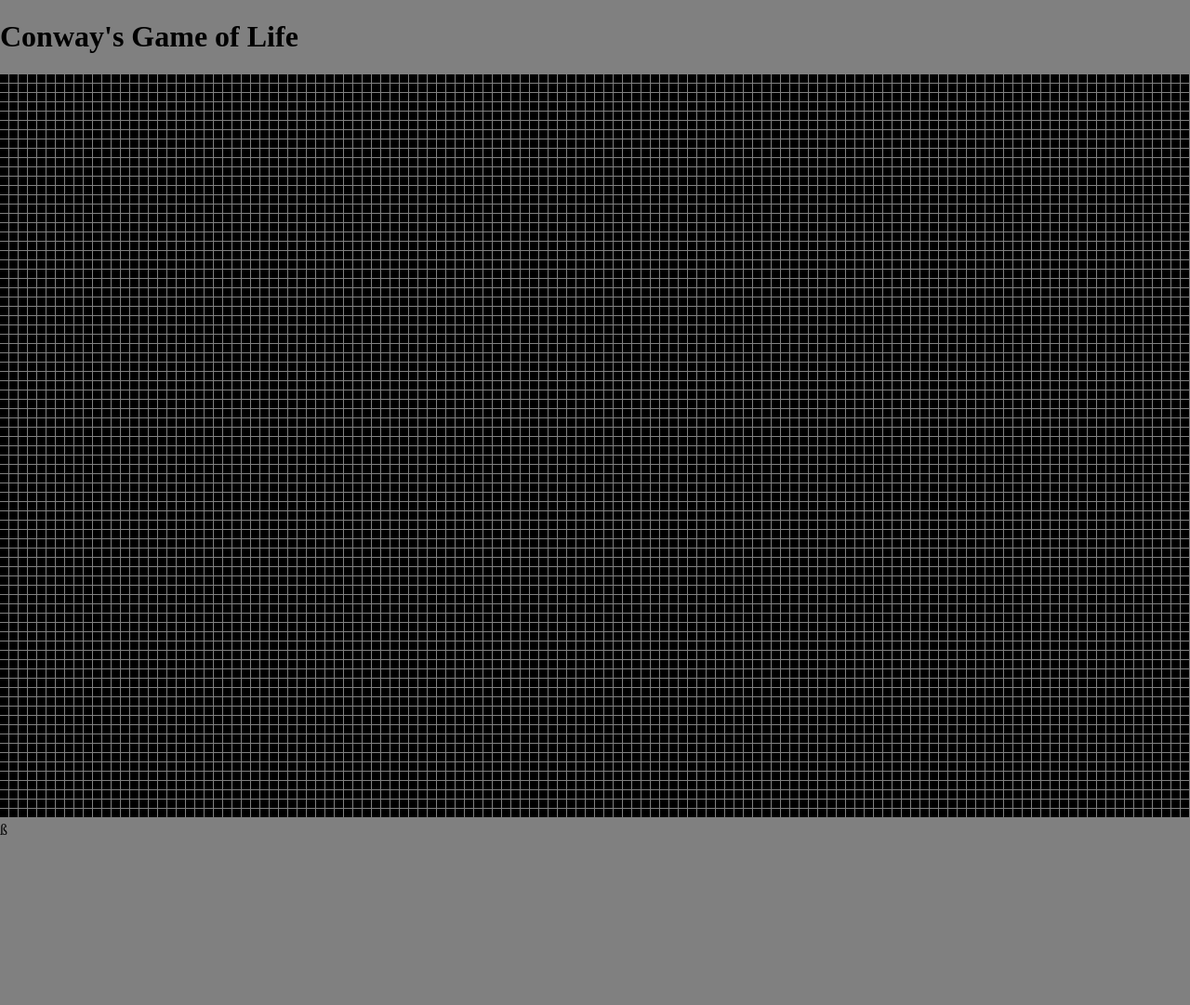
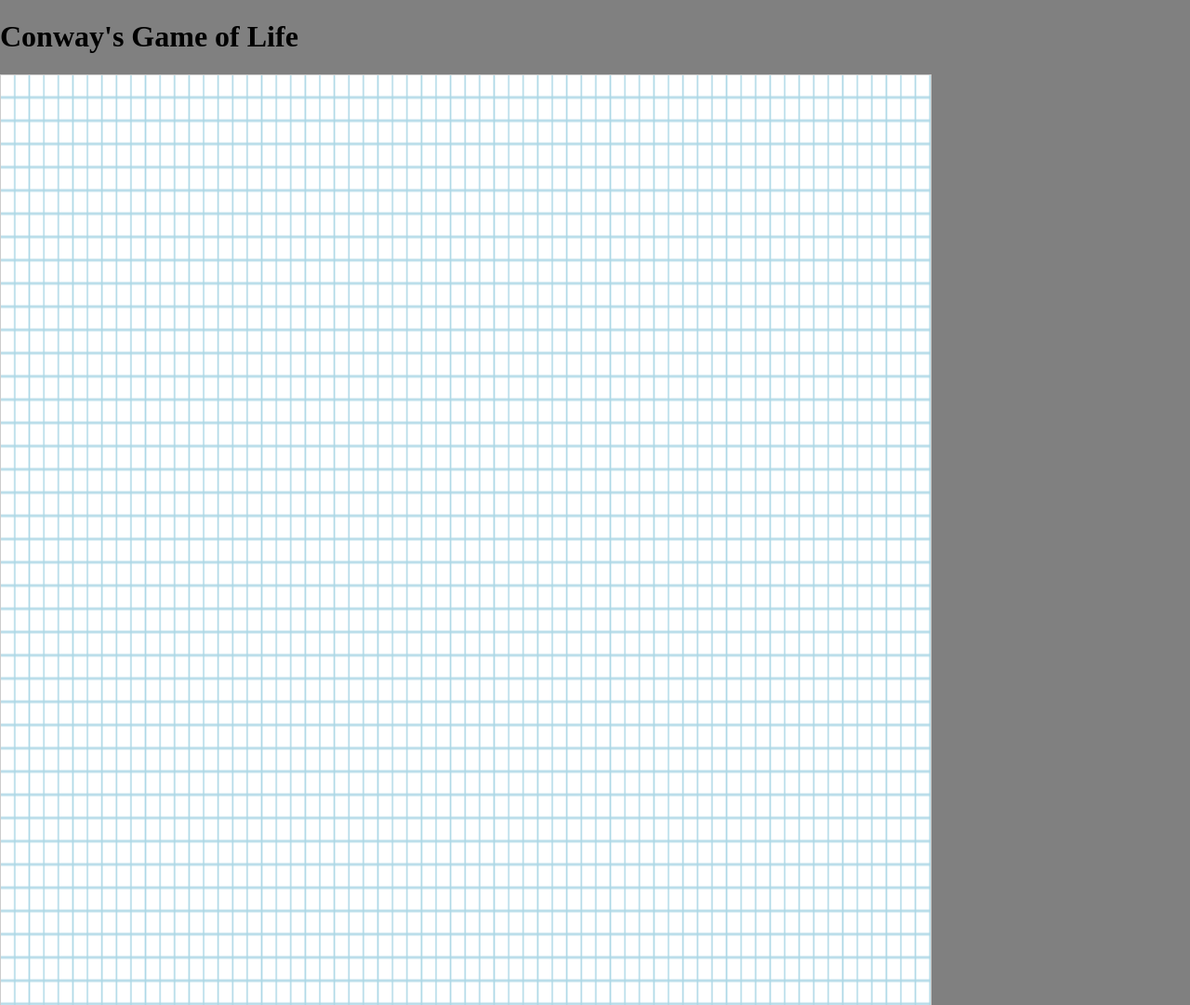
Before and after one commit to dkayaa/GameOfLife, a plain HTML site: page index.html in a window 1280 px wide. Shown: the top 1081 px of the page at 93% size. Before the commit the page ends 902 px from the top, so only its background shows below. Drawn offline with Linux system fonts and the light colour scheme; animation ran at ten frames a second.

Commit message:
figuring stuff out..

```diff
--- a/index.html
+++ b/index.html
@@ -5,18 +5,41 @@
     <meta name="viewport" content="width=device-width, initial-scale=1.0">
     <meta http-equiv="X-UA-Compatible" content="ie=edge">
     <title>Conway's Game of Life</title>
+    <style>
+      body{
+          margin: 0;
+          background-color: gray;
+      }
+
+      .myBox {
+      border: none;
+      font: 24px/36px sans-serif;
+      width: 2000px;
+      height: 2000px;
+      background-color: lightblue;
+      }
+
+      .box {
+      width: 1000px;
+      height: 1000px;
+      border: 1px solid #ccc;
+      overflow: scroll;
+      position: relative;
+      }
+
+    </style>
   </head>
   <body>
     <main>
         <h1>Conway's Game of Life</h1>
+          <div class="box">
+            <!-- <div class="myBox"> -->
+              <canvas class="myBox"></canvas>
+              <script src="./index.js"></script>
+            <!-- </div> -->
+          </div>
+
+        <h2>By Deniz</h2>
     </main>
-    <style>
-        body{
-            margin: 0;
-            background-color: gray;
-        }
-    </style>
-    <canvas></canvas>
-    <script src="./index.js"></script>ß
   </body>
 </html>
--- a/index.js
+++ b/index.js
@@ -21,10 +21,10 @@ class Vertex{
     draw(){
         switch(this.state){
             case '1':
-                c.fillStyle = 'white';
+                c.fillStyle = 'grey';
                 break;
             case '0':
-                c.fillStyle = 'black';
+                c.fillStyle = 'white';
                 break;
             default:
                 c.fillStyle = 'yellow';
@@ -182,7 +182,11 @@ class Graph{
     }
 
     activateVertex(x, y){
-        this.map[y][x].setState('1');
+        //console.log(x,y);
+        console.log(x,y)
+        if(y < this.map.length && y > -1 && x < this.map[0].length && x > -1){
+            this.map[y][x].setState('1');
+        }
     }
 
     deactivateVertex(x, y){
@@ -212,7 +216,10 @@ class Graph{
     }
 
     selectVertex(x,y){
-        this.map[y][x].setSelected('true');
+        console.log(x,y)
+        if(y < this.map.length && y > -1 && x < this.map[0].length && x > -1){
+            this.map[y][x].setSelected('true');
+        }
     }
 
     deselectVertex(x,y){
@@ -264,7 +271,7 @@ addEventListener("click", (event) => {
 })
 
 addEventListener("keypress", (event) => {
-    console.log(event.key);
+    //console.log(event.key);
     switch(event.key){
         case("n"):
             graph.update();
```
Also changed, not shown: 1 other file.
